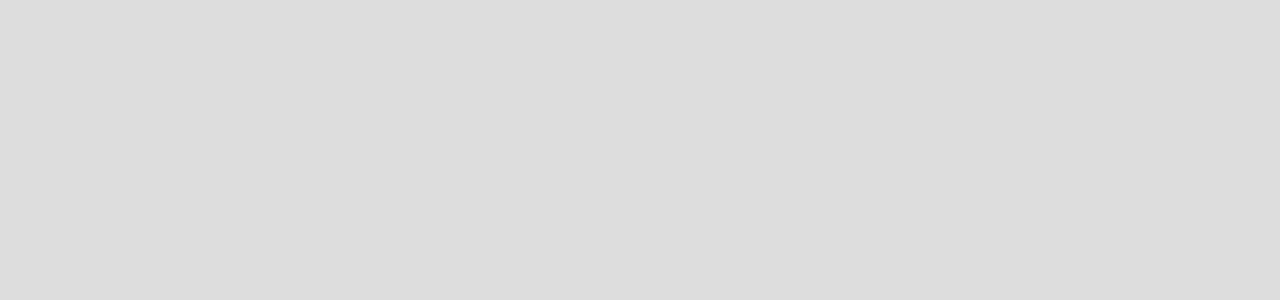
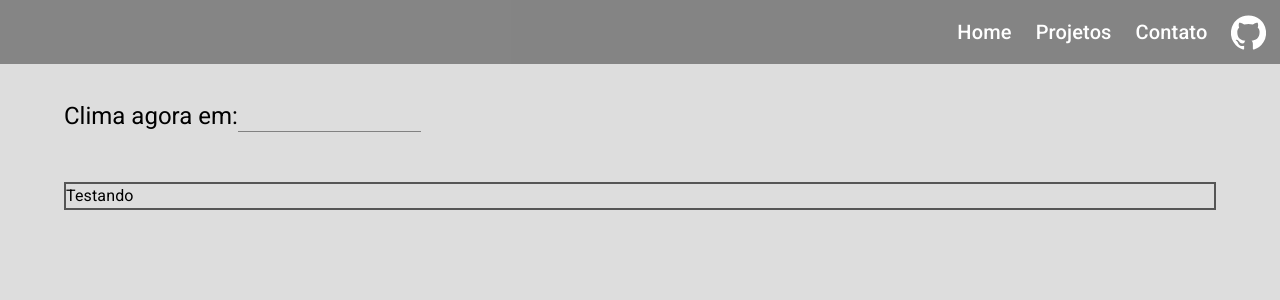
Before and after one commit to alan-pires/Meu-Portfolio, a React (Create React App) app: page /weather in a window 1280 px wide. Shown: the top 300 px of the page. Built offline with nearby package versions, Linux system fonts and the light colour scheme.

Commit message:
weather app

```diff
--- a/src/App.js
+++ b/src/App.js
@@ -1,19 +1,21 @@
-import React, {useState} from 'react';
+import React from 'react';
 import {BrowserRouter, Switch, Route} from 'react-router-dom'
 import Home from './pages/Home'
 import Projects from './pages/Projects'
 import Pokedex from './pages/Pokedex'
 import Pokemon from './pages/Pokemon'
+import Weather from './pages/Weather'
 
 function App() {
 
   return (
    <BrowserRouter>
     <Switch>
+      <Route exact path="/" component={Home} />
+      <Route exact path="/projects" component={Projects} />
       <Route exact path="/pokedex" component={Pokedex} />
       <Route exact path="/pokemon/:pokemonId" component={Pokemon} />
-      <Route exact path="/" component={Home} />
-      <Route exact path="/projects" component={Projects} />
+      <Route exact path="/weather" component={Weather} />
     </Switch>
    </BrowserRouter>
   )
--- a/src/components/AboutMe.js
+++ b/src/components/AboutMe.js
@@ -25,7 +25,7 @@ function AboutMe() {
     return (
         <Grid container className={classes.root} >
             <Grid item xs={12} md={5} className={classes.root}>
-                <img src={SobreMimImagem} style={{borderRadius:"50%", width:"300px", height:"300px", padding:"20px 0"}}/>
+                <img src={SobreMimImagem} style={{borderRadius:"50%", width:"300px", height:"300px", padding:"20px 0"}} alt="Sobre mim"/>
             </Grid>
             <Grid item xs={12} md={7} className={classes.sobreMim}>
                 <Typography color="primary">
--- a/src/components/CarouselGrande.js
+++ b/src/components/CarouselGrande.js
@@ -8,8 +8,8 @@ import Pokedex from '../images/pokedex.png'
 function CarouselC() {
 
     const items = [
-        { id: 1, imagem: SiteEsteban, linkSite:"https://psicologoestebanchala.netlify.app/" },
-        { id: 2, imagem: Pokedex, linkSite:"/pokedex"}
+        { id: 1, imagem: SiteEsteban, linkSite:"https://psicologoestebanchala.netlify.app/", altImg: "Site Psicologia" },
+        { id: 2, imagem: Pokedex, linkSite:"/pokedex", altImg: "Pokedex"}
     ]
 
     return (
@@ -17,7 +17,7 @@ function CarouselC() {
              itemsToShow={1}
              itemsToScroll={1}
              >
-                {items.map(item =><Link href={item.linkSite} target="_blank"> <img src={item.imagem} /></Link>)}
+                {items.map(item =><Link href={item.linkSite} target="_blank"> <img src={item.imagem} alt={item.altImg}/></Link>)}
             </Carousel>
     )
 }
--- a/src/components/Landing.js
+++ b/src/components/Landing.js
@@ -5,11 +5,11 @@ import {Link} from 'react-router-dom'
 
 function Landing() {
 
-    function goToProjets(e){
-        e.preventDefult();
+    // function goToProjets(e){
+    //     e.preventDefult();
 
-        window.location()
-    }
+    //     window.location()
+    // }
 
     return (
         <section>
--- a/src/components/PokeCard.js
+++ b/src/components/PokeCard.js
@@ -1,4 +1,4 @@
-import React, {useState, useEffect} from 'react'
+import React from 'react'
 import {Card, CardMedia, CardContent, Typography} from '@material-ui/core'
 import {makeStyles} from '@material-ui/core/styles'
 import {Link } from 'react-router-dom'
--- a/src/functions/types.js
+++ /dev/null
@@ -1,5 +0,0 @@
-export const tipos = [
-    {"fire": "#F00"},
-    {"Water": "#00F"},
-    {"Grass": "#0F0"}
-]
--- a/src/pages/Pokedex.js
+++ b/src/pages/Pokedex.js
@@ -73,7 +73,7 @@ function Pokedex() {
                         />
                     </div>
                 </Grid>
-                {pokemonData != undefined ? (
+                {pokemonData !== undefined ? (
                     <>
                         <Grid item container xs={10} spacing={2} className={classes.cardsContainer}>
                             <Pagination setPokemon={setPokemonData} />
--- a/src/pages/Pokemon.js
+++ b/src/pages/Pokemon.js
@@ -45,10 +45,10 @@ function Pokemon(props) {
             <Grid item container xs={12} alignItems="center" direction="column">
                 <img src={imagem} style={{ width: "300px", height: "300px" }} />
                 <Typography variant="h4">
-                    {pokeData != undefined ? `#${id} - ${firstLetterUpper(pokeData.name)} `  : null}
+                    {pokeData !== undefined ? `#${id} - ${firstLetterUpper(pokeData.name)} `  : null}
                 </Typography>
             </Grid>
-            {pokeData != undefined ? (
+            {pokeData !== undefined ? (
                 <>
                     <Grid container xs={12} sm={2}>
                     </Grid>
--- /dev/null
+++ b/src/pages/Weather.js
@@ -0,0 +1,58 @@
+import React,{useEffect} from 'react'
+import {Grid, Typography, TextField} from '@material-ui/core'
+import {makeStyles} from '@material-ui/core/styles'
+import Header from '../components/Header'
+
+const useStyles = makeStyles({
+    weatherContainer:{
+        paddingLeft:"5%",
+        paddingRight:"5%"
+
+    },
+    headerInformacoes:{
+        paddingTop:"100px",
+    },
+    informacoes:{
+        marginTop:"50px",
+        width:"100%",
+        border:"solid 2px #555"
+
+    },
+    pesquisarLocal:{
+
+
+    }
+
+})
+
+function Weather() {
+    const classes = useStyles()
+
+    useEffect(()=>{
+        console.log("funfou")
+    },[])
+
+    return (
+        <>
+        <Header />
+        <Grid container className={classes.weatherContainer} xs={12} direction="column">
+            <Grid item container xs={12} className={classes.headerInformacoes}>
+                    <Typography variant="h5">
+                       Clima agora em:
+                    </Typography>
+                    <TextField color="secondary" className={classes.pesquisarLocal} >
+
+                    </TextField>
+            </Grid>
+
+            <Grid item  className={classes.informacoes} xs={12}>
+                   <Typography>
+                       Testando
+                   </Typography>
+            </Grid>
+        </Grid>
+        </>
+    )
+}
+
+export default Weather
--- a/src/theme.js
+++ b/src/theme.js
@@ -1,6 +1,4 @@
 import {createMuiTheme} from '@material-ui/core/styles'
-import {grey} from '@material-ui/core/colors';
-import { pink } from '@material-ui/core/colors';
 
 const theme = createMuiTheme({
   palette: {
```
Also changed, not shown: public/manifest.json.
